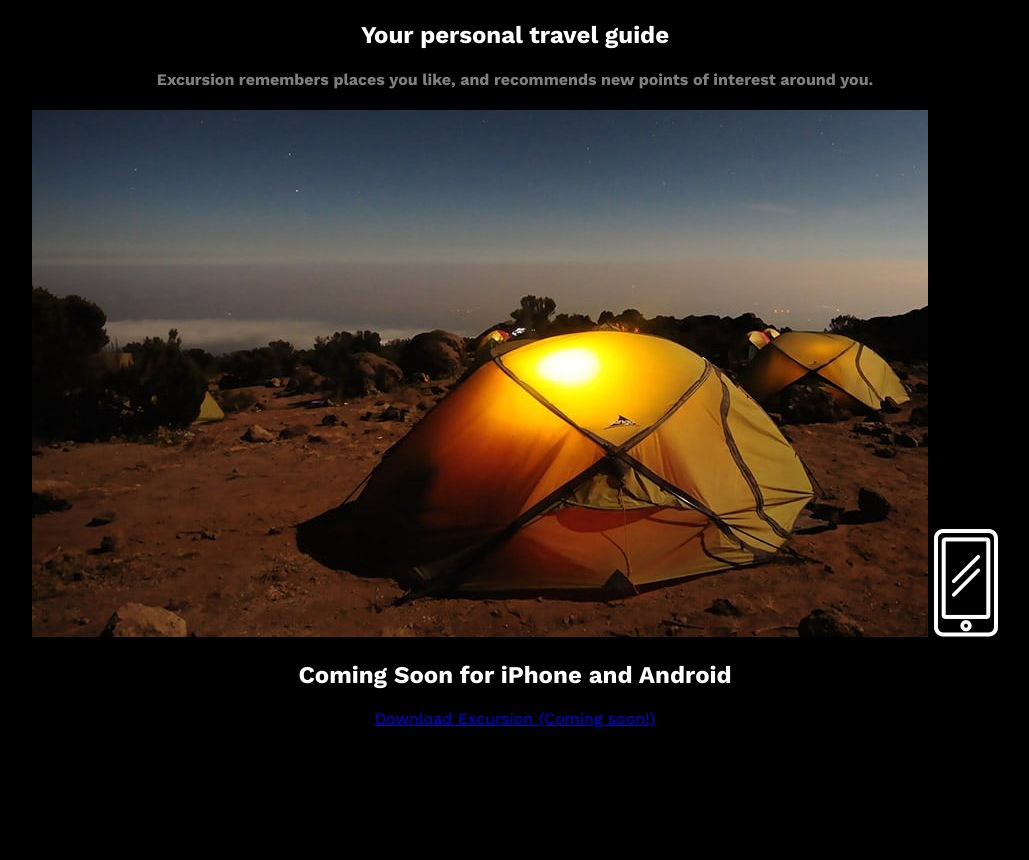
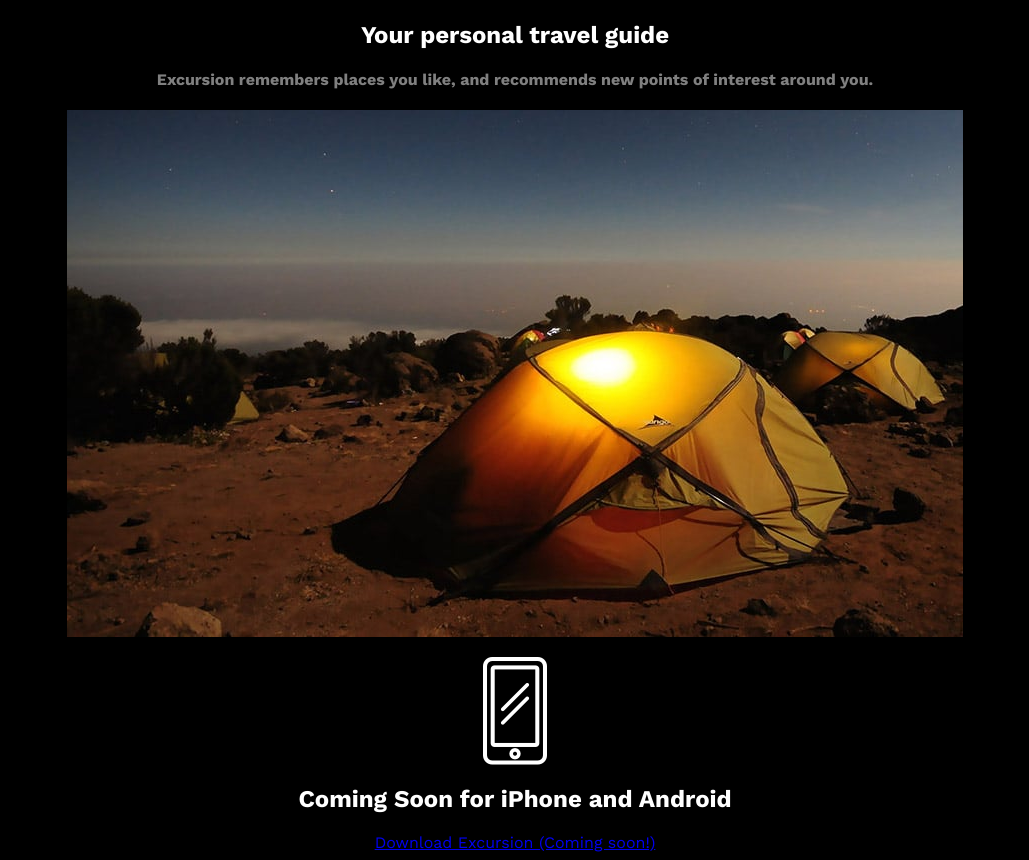
Before and after one commit to FVentura99/excursion, a plain HTML site: page index.html in a window 1280 px wide. Shown: the part 463-1323 px from the top of the page, without its empty margins (125-1154 px from the left). Before the commit the page ends 1199 px from the top, so only its background shows below. Drawn offline with nearby package versions, Linux system fonts and the light colour scheme; a web font is replaced by a local one.

Commit message:
what remains

```diff
--- a/resources/css/style.css
+++ b/resources/css/style.css
@@ -3,7 +3,6 @@ body {
     font-family:  Work Sans, sans-serif;
     color: white;
     text-align: center;
-
 }
 
 .video {
@@ -13,3 +12,8 @@ body {
 .Guide h4{
     color: grey;
 }
+
+.Guide img {
+    display: block;
+    margin: 20px auto;
+}
```
